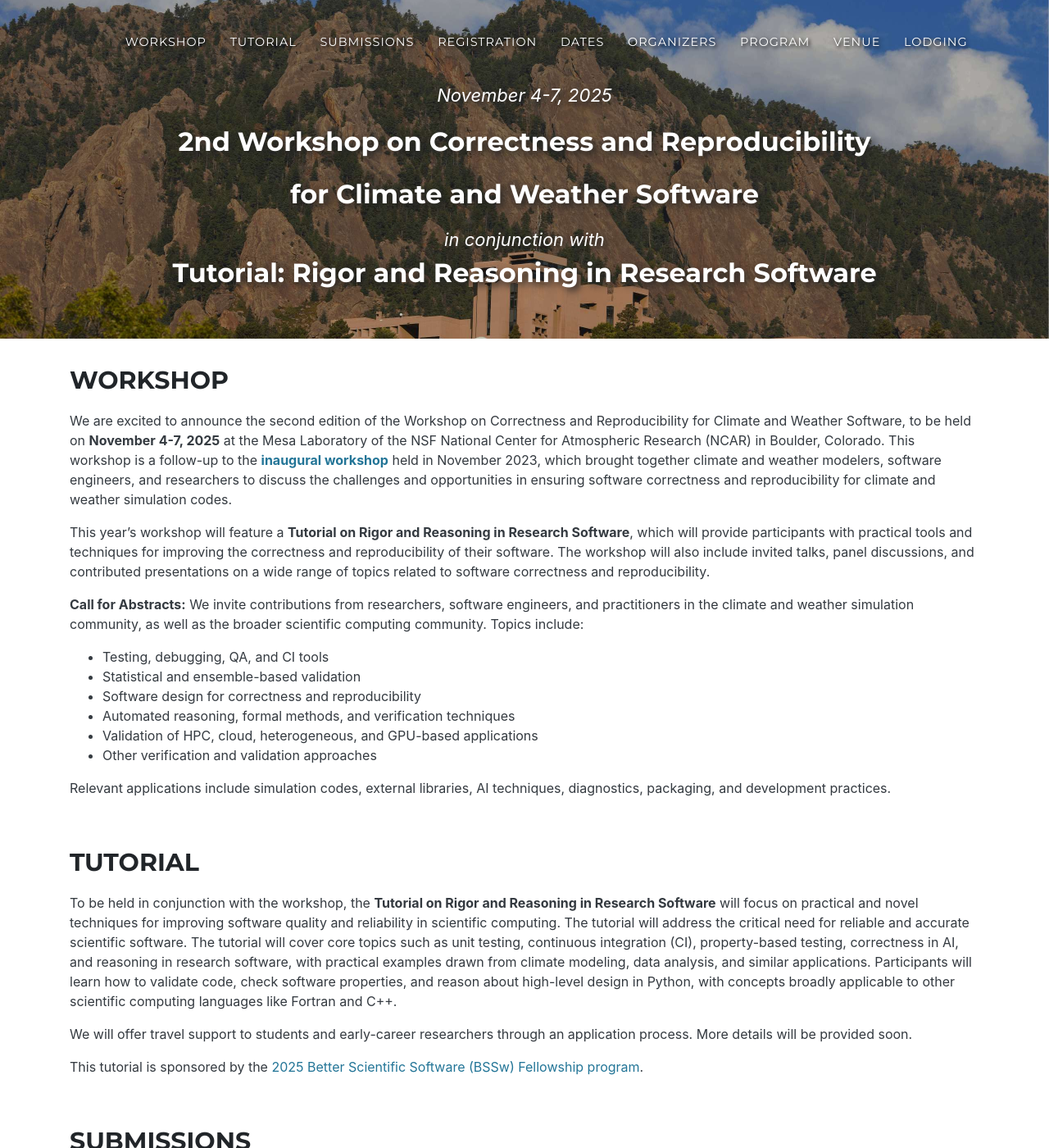
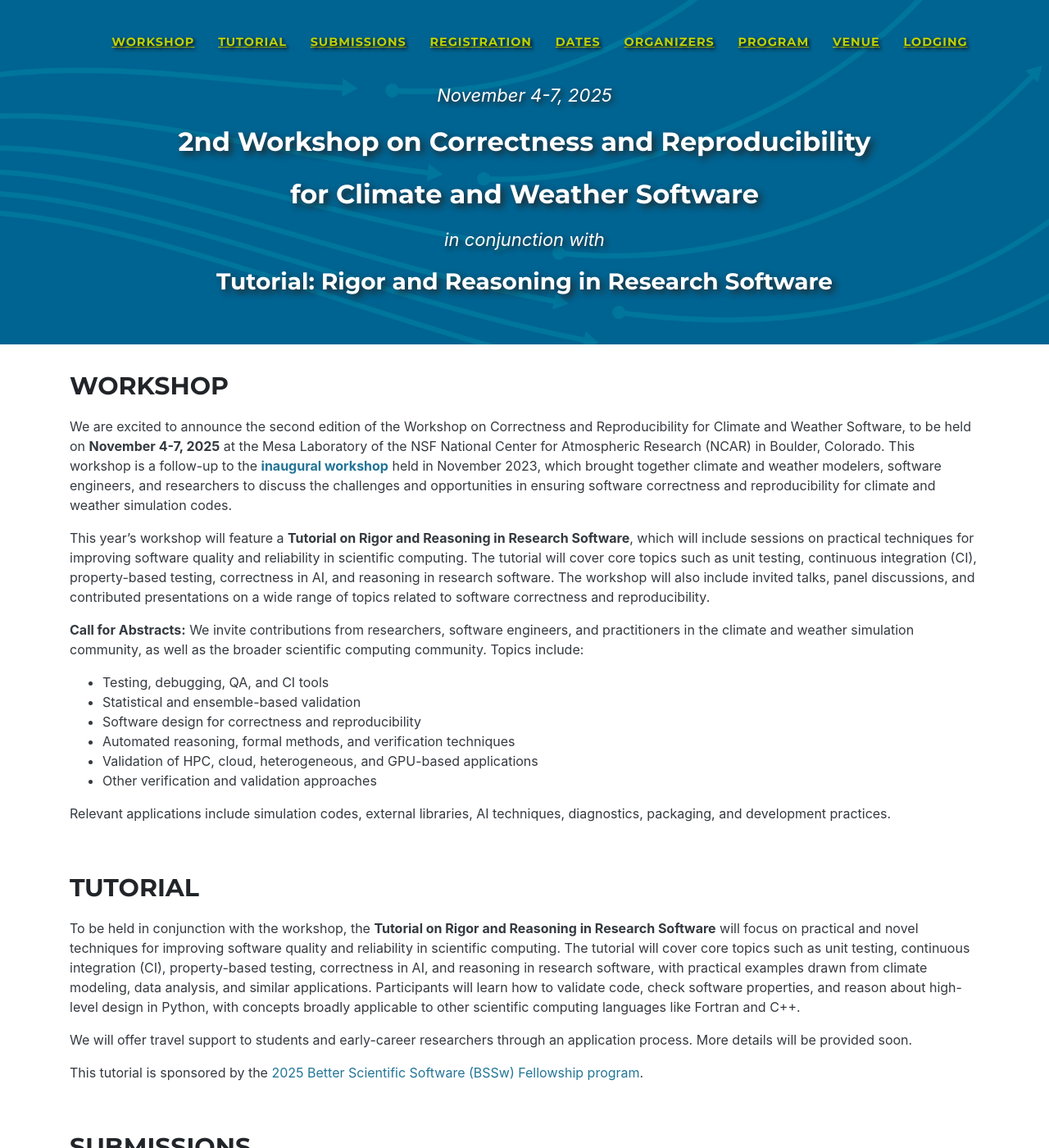
Before and after one commit to NCAR/correctness-workshop, a Jekyll site: the page built from index.md, in a window 1280 px wide and 1400 px high. Shown: the whole window at 82% size. Built offline with Jekyll 4.4.1, drawn with Linux system fonts in a browser that asks for light colours; some web fonts are replaced; some of the changed text lies outside the part shown.

Commit message:
more 2025 changes

```diff
--- a/_data/sitetext.yml
+++ b/_data/sitetext.yml
@@ -36,9 +36,10 @@ workshop:
 
 
     This year's workshop will feature a **Tutorial on Rigor and Reasoning in Research Software**,
-    which will provide participants with practical tools and techniques
-    for improving the correctness and reproducibility of their software.
-    The workshop will also include invited talks, panel discussions,
+    which will include sessions on practical techniques for improving software quality
+    and reliability in scientific computing. The tutorial will cover core topics such as
+    unit testing, continuous integration (CI), property-based testing, correctness in AI,
+    and reasoning in research software. The workshop will also include invited talks, panel discussions,
     and contributed presentations on a wide range of topics related to
     software correctness and reproducibility.
 
@@ -64,8 +65,8 @@ tutorial:
   text: >
 
       To be held in conjunction with the workshop, the **Tutorial on Rigor and Reasoning in Research Software** will focus on
-      practical and novel techniques for improving software quality and reliability in scientific computing. The tutorial
-      will address the critical need for reliable and accurate scientific software. The tutorial will cover core topics such as unit
+      practical and novel techniques for improving software quality and reliability in scientific computing.
+      The tutorial will cover core topics such as unit
       testing, continuous integration (CI), property-based testing, correctness in AI, and reasoning in research software,
       with practical examples drawn from climate modeling, data analysis, and similar applications. Participants will learn
       how to validate code, check software properties, and reason about high-level design in Python, with concepts broadly
@@ -109,18 +110,18 @@ organizers:
   text: >
         ##### Co-chairs
 
-        - [Allison Baker](https://staff.ucar.edu/users/abaker), Computational & Information Systems Lab, NSF National Center for Atmospheric Research
+        - [Allison Baker](https://www.cisl.ucar.edu/directory/allison-baker), Computational & Information Systems Lab, NSF National Center for Atmospheric Research
 
-        - [Alper Altuntas](https://staff.ucar.edu/users/altuntas), Climate & Global Dynamics Lab, NSF National Center for Atmospheric Research
+        - [Alper Altuntas](https://www.cgd.ucar.edu/people/alper-altuntas), Climate & Global Dynamics Lab, NSF National Center for Atmospheric Research
 
 
         ##### Committee
 
         - [Ilene Carpenter](https://www.linkedin.com/in/ilene-carpenter-9a15511/), Earth Sciences Segment Manager, Hewlett Packard Enterprise
 
-        - [Brian Dobbins](https://staff.ucar.edu/users/bdobbins), Climate & Global Dynamics Lab, NSF National Center for Atmospheric Research
+        - [Brian Dobbins](https://www.cgd.ucar.edu/people/brian-dobbins), Climate & Global Dynamics Lab, NSF National Center for Atmospheric Research
 
-        - [Michael Duda](https://staff.ucar.edu/users/duda), Mesoscale & Microscale Meteorology Lab, NSF National Center for Atmospheric Research
+        - [Michael Duda](https://www.mmm.ucar.edu/about/people/michael-duda), Mesoscale & Microscale Meteorology Lab, NSF National Center for Atmospheric Research
 
         - [Karsten Peters-von Gehlen](https://www.dkrz.de/en/about-en/staff/dr-karsten-peters), Department of Data Management, Deutsches Klimarechenzentrum GmbH (DKRZ)
 
@@ -135,18 +136,17 @@ program:
   title: "Program"
   text: >
 
-        Tutorial program details will be announced in late summer 2025.
-
-
-        Workshop program details will be announced in early summer 2025.
-
-
+        Program details will be announced in summer 2025.
         You can find the program for the inaugural workshop held in 2023 [here](https://ncar.github.io/correctness-workshop-2023/).
 
+  image: assets/img/banner_program.png
 
 venue:
   title: "Venue"
   text: >
+        ![CW2025](assets/img/CW23.jpg){: width="100%"}
+
+
         Both the workshop and tutorial will be held **in person** (with a **virtual** option) and  at the Mesa Laboratory
         of the NSF National Center for Atmospheric Research. ([Helpful things to know for your visit](https://scied.ucar.edu/visit/things-to-know).)
 
@@ -154,16 +154,15 @@ venue:
 
         - Virtual Meeting details will be announced later.
 
-
 lodging:
   title: Lodging
   text: >
         - Details will be provided soon for lodging options.
 
-logos:
-  #title: ""
-  #text: ""
-  image: assets/img/ncar_banner2.jpg
+#logos:
+#  #title: ""
+#  #text: ""
+#  image: assets/img/ncar_banner2.jpg
 
 footer:
   text: >
--- a/_data/style.yml
+++ b/_data/style.yml
@@ -4,7 +4,7 @@
 #black: "#000"
 
 #Image Customization
-header-image: "../img/ml-banner6.jpg"
+header-image: "../img/CW25_banner.jpg"
 contact-image: "../img/contact.png"
 #Font Awesome icon for portfolio grid when an item is hovered over
 #portfolio-icon: fas fa-expand-arrows-alt fa-3x #default: fas fa-plus fa-3x
--- a/_includes/navheader.html
+++ b/_includes/navheader.html
@@ -38,7 +38,7 @@
         <div class="intro-lead-in">in conjunction with</div>
 	  {%- endif -%}
 	  {%- if site.data.sitetext.header.text2 -%}
-        <div class="intro-heading">{{ site.data.sitetext.header.text2 | markdownify }}</div>
+        <div class="intro-heading2">{{ site.data.sitetext.header.text2 | markdownify }}</div>
 	  {%- endif -%}
 	  {%- if site.data.sitetext.header.button -%}
         <a class="btn btn-primary btn-l text-uppercase js-scroll-trigger" href="{{ site.data.sitetext.header.buttonlink }}">{{ site.data.sitetext.header.button }}</a>
--- a/_sass/components/_navbar.scss
+++ b/_sass/components/_navbar.scss
@@ -28,12 +28,14 @@
         font-weight: 400;
         padding: 0.75em 0;
         letter-spacing: 1px;
-        color: white;
+        text-decoration: underline;
+        font-weight: bold;
+        color: rgb(190, 210, 0);
         text-shadow: 2px 2px 4px #030303;
         @include heading-font;
         &.active,
         &:hover {
-          color: rgb(205, 205, 205);
+          color: rgb(225, 240, 0);
         }
       }
     }
--- a/_sass/layout/_masthead.scss
+++ b/_sass/layout/_masthead.scss
@@ -26,6 +26,14 @@ header.masthead {
       margin-bottom: 25px;
       @include heading-font;
     }
+    .intro-heading2 {
+      font-size: 28px;
+      font-weight: 400;
+      text-shadow: 4px 4px 8px #242424;
+      line-height: 10px;
+      margin-bottom: 25px;
+      @include heading-font;
+    }
   }
 }
 @media (min-width: 768px) {
@@ -46,6 +54,14 @@ header.masthead {
         margin-bottom: 4px;
         @include heading-font;
       }
+      .intro-heading2 {
+        font-size: 28px;
+        font-weight: 600;
+        line-height: 15px;
+        margin-top: 15px;
+        margin-bottom: 4px;
+        @include heading-font;
+      }
     }
   }
 }
```
Also changed, not shown: assets/img/CW23.jpg (added), assets/img/CW25_banner.jpg (added).
